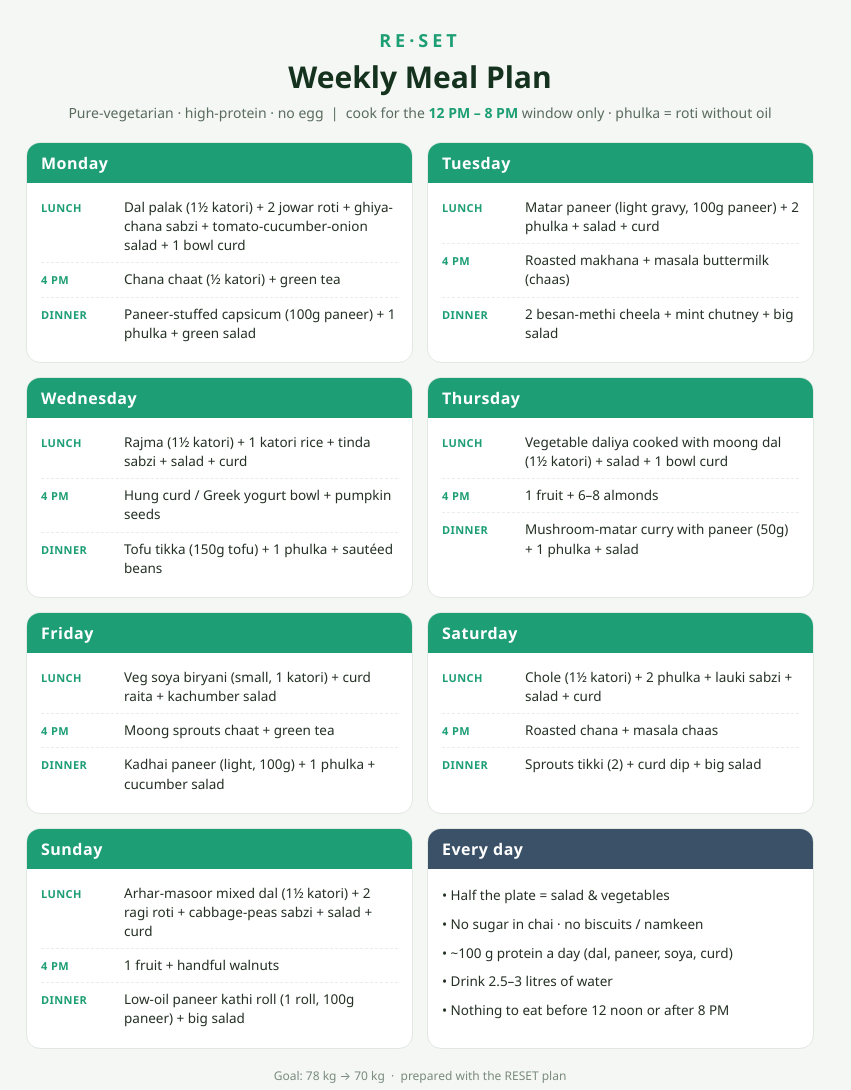
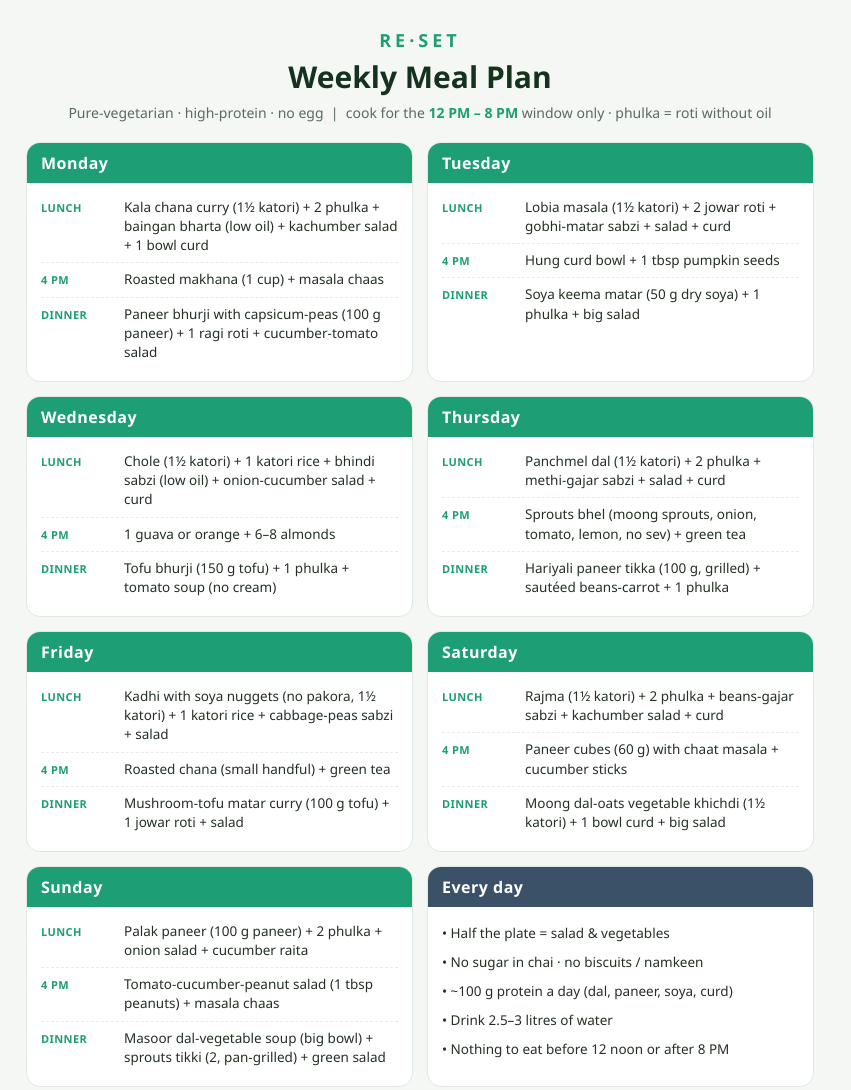
Before and after one commit to gg-Taani/reset, a plain HTML site: page meal-chart.html in a window 1280 px wide. Shown: the top 1090 px of the page, without its empty margins (0-851 px from the left). Drawn offline with Linux system fonts and the light colour scheme.

Commit message:
weekly meal refresh 2026-11-17
Co-Authored-By: Claude Fable 5.2 <noreply@anthropic.com>

```diff
--- a/meal-chart.html
+++ b/meal-chart.html
@@ -29,39 +29,39 @@
   </div>
   <div class="grid">
     <div class="day"><div class="dh">Monday</div><div class="meals">
-      <div class="row"><div class="lab">Lunch</div><div class="dish">Dal palak (1&frac12; katori) + 2 jowar roti + ghiya-chana sabzi + tomato-cucumber-onion salad + 1 bowl curd</div></div>
-      <div class="row"><div class="lab">4 PM</div><div class="dish">Chana chaat (&frac12; katori) + green tea</div></div>
-      <div class="row"><div class="lab">Dinner</div><div class="dish">Paneer-stuffed capsicum (100g paneer) + 1 phulka + green salad</div></div>
+      <div class="row"><div class="lab">Lunch</div><div class="dish">Kala chana curry (1&frac12; katori) + 2 phulka + baingan bharta (low oil) + kachumber salad + 1 bowl curd</div></div>
+      <div class="row"><div class="lab">4 PM</div><div class="dish">Roasted makhana (1 cup) + masala chaas</div></div>
+      <div class="row"><div class="lab">Dinner</div><div class="dish">Paneer bhurji with capsicum-peas (100 g paneer) + 1 ragi roti + cucumber-tomato salad</div></div>
     </div></div>
     <div class="day"><div class="dh">Tuesday</div><div class="meals">
-      <div class="row"><div class="lab">Lunch</div><div class="dish">Matar paneer (light gravy, 100g paneer) + 2 phulka + salad + curd</div></div>
-      <div class="row"><div class="lab">4 PM</div><div class="dish">Roasted makhana + masala buttermilk (chaas)</div></div>
-      <div class="row"><div class="lab">Dinner</div><div class="dish">2 besan-methi cheela + mint chutney + big salad</div></div>
+      <div class="row"><div class="lab">Lunch</div><div class="dish">Lobia masala (1&frac12; katori) + 2 jowar roti + gobhi-matar sabzi + salad + curd</div></div>
+      <div class="row"><div class="lab">4 PM</div><div class="dish">Hung curd bowl + 1 tbsp pumpkin seeds</div></div>
+      <div class="row"><div class="lab">Dinner</div><div class="dish">Soya keema matar (50 g dry soya) + 1 phulka + big salad</div></div>
     </div></div>
     <div class="day"><div class="dh">Wednesday</div><div class="meals">
-      <div class="row"><div class="lab">Lunch</div><div class="dish">Rajma (1&frac12; katori) + 1 katori rice + tinda sabzi + salad + curd</div></div>
-      <div class="row"><div class="lab">4 PM</div><div class="dish">Hung curd / Greek yogurt bowl + pumpkin seeds</div></div>
-      <div class="row"><div class="lab">Dinner</div><div class="dish">Tofu tikka (150g tofu) + 1 phulka + saut&eacute;ed beans</div></div>
+      <div class="row"><div class="lab">Lunch</div><div class="dish">Chole (1&frac12; katori) + 1 katori rice + bhindi sabzi (low oil) + onion-cucumber salad + curd</div></div>
+      <div class="row"><div class="lab">4 PM</div><div class="dish">1 guava or orange + 6&ndash;8 almonds</div></div>
+      <div class="row"><div class="lab">Dinner</div><div class="dish">Tofu bhurji (150 g tofu) + 1 phulka + tomato soup (no cream)</div></div>
     </div></div>
     <div class="day"><div class="dh">Thursday</div><div class="meals">
-      <div class="row"><div class="lab">Lunch</div><div class="dish">Vegetable daliya cooked with moong dal (1&frac12; katori) + salad + 1 bowl curd</div></div>
-      <div class="row"><div class="lab">4 PM</div><div class="dish">1 fruit + 6&ndash;8 almonds</div></div>
-      <div class="row"><div class="lab">Dinner</div><div class="dish">Mushroom-matar curry with paneer (50g) + 1 phulka + salad</div></div>
+      <div class="row"><div class="lab">Lunch</div><div class="dish">Panchmel dal (1&frac12; katori) + 2 phulka + methi-gajar sabzi + salad + curd</div></div>
+      <div class="row"><div class="lab">4 PM</div><div class="dish">Sprouts bhel (moong sprouts, onion, tomato, lemon, no sev) + green tea</div></div>
+      <div class="row"><div class="lab">Dinner</div><div class="dish">Hariyali paneer tikka (100 g, grilled) + saut&eacute;ed beans-carrot + 1 phulka</div></div>
     </div></div>
     <div class="day"><div class="dh">Friday</div><div class="meals">
-      <div class="row"><div class="lab">Lunch</div><div class="dish">Veg soya biryani (small, 1 katori) + curd raita + kachumber salad</div></div>
-      <div class="row"><div class="lab">4 PM</div><div class="dish">Moong sprouts chaat + green tea</div></div>
-      <div class="row"><div class="lab">Dinner</div><div class="dish">Kadhai paneer (light, 100g) + 1 phulka + cucumber salad</div></div>
+      <div class="row"><div class="lab">Lunch</div><div class="dish">Kadhi with soya nuggets (no pakora, 1&frac12; katori) + 1 katori rice + cabbage-peas sabzi + salad</div></div>
+      <div class="row"><div class="lab">4 PM</div><div class="dish">Roasted chana (small handful) + green tea</div></div>
+      <div class="row"><div class="lab">Dinner</div><div class="dish">Mushroom-tofu matar curry (100 g tofu) + 1 jowar roti + salad</div></div>
     </div></div>
     <div class="day"><div class="dh">Saturday</div><div class="meals">
-      <div class="row"><div class="lab">Lunch</div><div class="dish">Chole (1&frac12; katori) + 2 phulka + lauki sabzi + salad + curd</div></div>
-      <div class="row"><div class="lab">4 PM</div><div class="dish">Roasted chana + masala chaas</div></div>
-      <div class="row"><div class="lab">Dinner</div><div class="dish">Sprouts tikki (2) + curd dip + big salad</div></div>
+      <div class="row"><div class="lab">Lunch</div><div class="dish">Rajma (1&frac12; katori) + 2 phulka + beans-gajar sabzi + kachumber salad + curd</div></div>
+      <div class="row"><div class="lab">4 PM</div><div class="dish">Paneer cubes (60 g) with chaat masala + cucumber sticks</div></div>
+      <div class="row"><div class="lab">Dinner</div><div class="dish">Moong dal-oats vegetable khichdi (1&frac12; katori) + 1 bowl curd + big salad</div></div>
     </div></div>
     <div class="day"><div class="dh">Sunday</div><div class="meals">
-      <div class="row"><div class="lab">Lunch</div><div class="dish">Arhar-masoor mixed dal (1&frac12; katori) + 2 ragi roti + cabbage-peas sabzi + salad + curd</div></div>
-      <div class="row"><div class="lab">4 PM</div><div class="dish">1 fruit + handful walnuts</div></div>
-      <div class="row"><div class="lab">Dinner</div><div class="dish">Low-oil paneer kathi roll (1 roll, 100g paneer) + big salad</div></div>
+      <div class="row"><div class="lab">Lunch</div><div class="dish">Palak paneer (100 g paneer) + 2 phulka + onion salad + cucumber raita</div></div>
+      <div class="row"><div class="lab">4 PM</div><div class="dish">Tomato-cucumber-peanut salad (1 tbsp peanuts) + masala chaas</div></div>
+      <div class="row"><div class="lab">Dinner</div><div class="dish">Masoor dal-vegetable soup (big bowl) + sprouts tikki (2, pan-grilled) + green salad</div></div>
     </div></div>
     <div class="day note"><div class="dh">Every day</div><div class="meals">
       <div class="nlist">
```
Also changed, not shown: index.html (+21 -21 lines), meal-plan.png.
